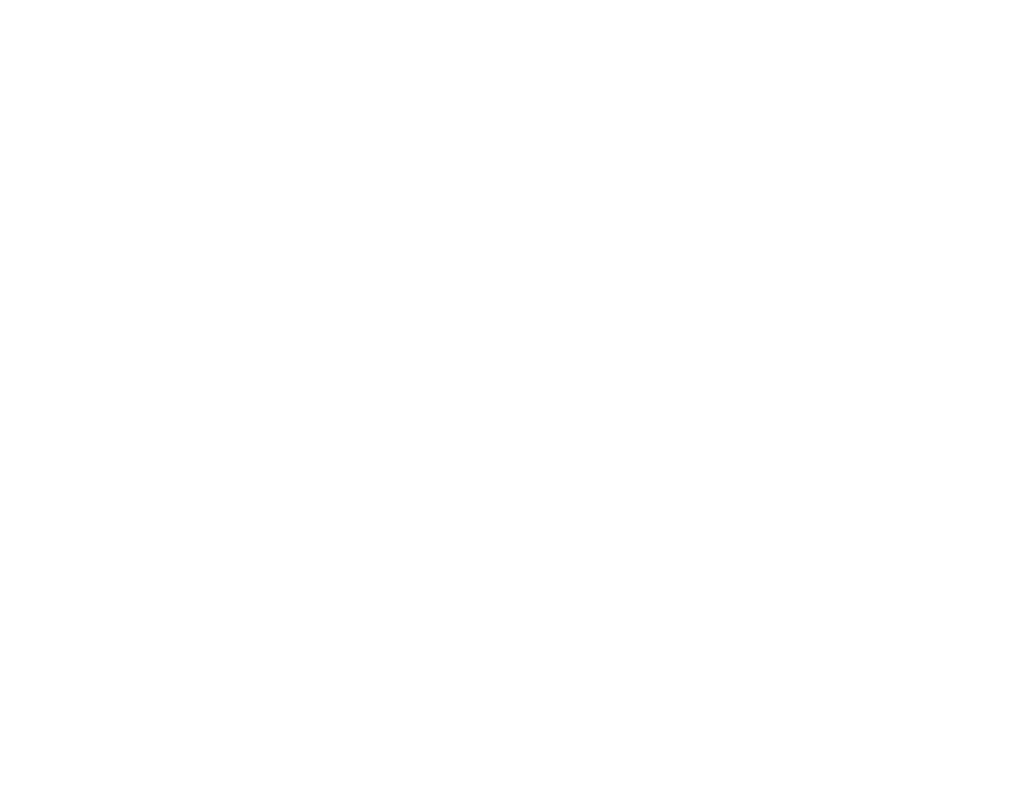
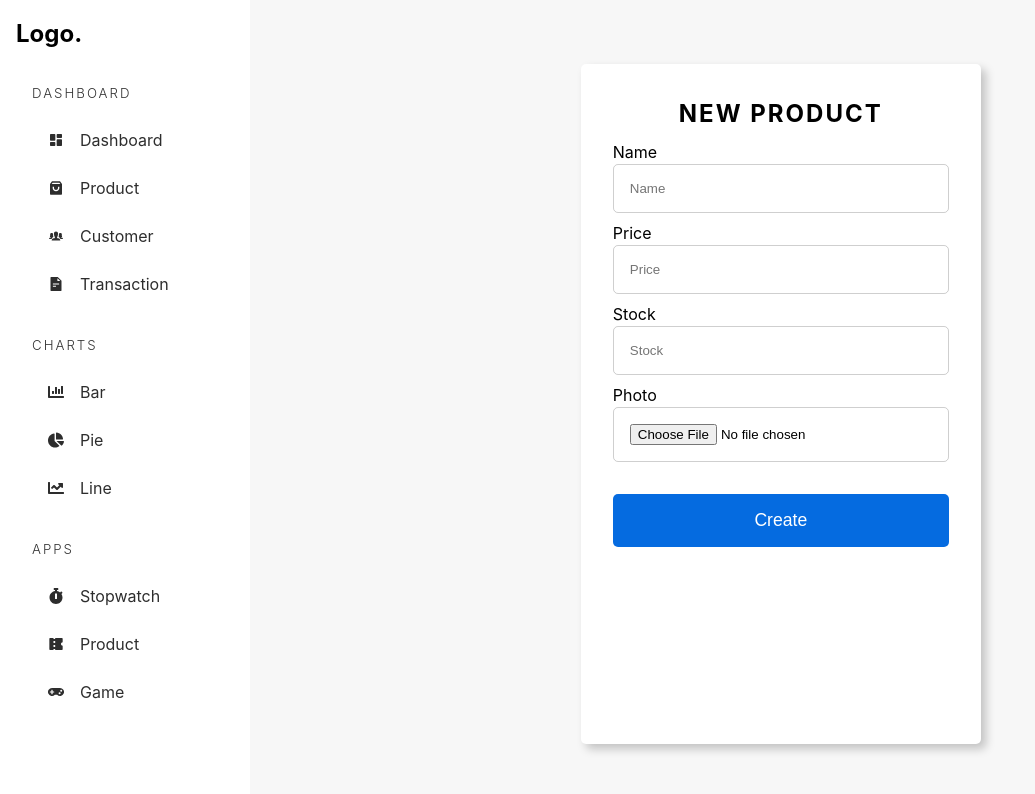
Before and after one commit to Sangram4213/Admin-Dashboard, a React (Vite) app: page /admin/product/new in a window 1280 px wide. Before the commit this address had no page. Shown: the top 794 px of the page, without its empty margins (0-1035 px from the left). Built offline with nearby package versions, Linux system fonts and the light colour scheme.

Commit message:
we have now make an action for add product and manage product

```diff
--- a/src/App.tsx
+++ b/src/App.tsx
@@ -6,6 +6,9 @@ const Dashboard = lazy(() => import("./pages/Dashboard"));
 const Products = lazy(() => import("./pages/Products"));
 const Transaction = lazy(() => import("./pages/Transaction"));
 const Customers = lazy(() => import("./pages/Customers"));
+const NewProduct = lazy(() => import("./pages/management/NewProduct"));
+const ProductManagement = lazy(() => import("./pages/management/ProductManagement"));
+const TransactionManagement= lazy(() => import("./pages/management/TransactionManagement"));
 
 const App = () => {
   return (
@@ -21,6 +24,10 @@ const App = () => {
 
           {/* Apps */}
 
+          {/*  Management */}
+          <Route path="/admin/product/new" element={<NewProduct/>}/>
+          <Route path="/admin/product/:id" element={<ProductManagement/>}/>
+          <Route path="/admin/transaction/:id" element={<TransactionManagement/>}/>
         </Routes>
       </Suspense>
     </Router>
--- a/src/Styles/_products.scss
+++ b/src/Styles/_products.scss
@@ -18,3 +18,91 @@
         opacity: 0.8;
     }
 }
+
+.product-managemet{
+    @include flex(row,center,unset);
+    padding: 4rem;
+
+    >section{
+        overflow-y: auto;
+        width: 100%;
+        height: 85vh;
+        max-width: 500px;
+        box-shadow: 0px 5px 5px rgba(0,0,0,0.216);
+        background-color: white;
+        padding: 5rem;
+        @include flex(column,unset,unset,1rem);
+        position: relative;
+        border-radius: 5px;
+        >h2{
+            @include heading(2px);
+            text-align: center;
+        }
+        >img{
+            @include square(100%);
+            object-fit: cover;
+        }
+        >strong{
+            font-weight: 300;
+        }
+        >span{
+            position: absolute;
+            right: 2rem;
+            top: 2rem;
+        }
+        >p{
+            text-align: center;
+            letter-spacing: 2px;
+            text-transform: uppercase;
+        }
+        >h3{
+            text-align: center;
+            font-size: 2rem;
+        }
+    }
+    >article{
+        height: 85vh;
+        padding: 2rem;
+        width: 100%;
+        max-width: 400px;
+        background-color: white;
+        border-radius: 5px;
+        box-shadow: 5px 5px 10px rgba(0,0,0,0.216);
+
+        >form{
+            @include flex(column,unset,center,2rem);
+            >h2{
+                text-transform: uppercase;
+                letter-spacing: 2px;
+            }
+            >img{
+                @include square(5rem);
+                object-fit: cover;
+                border-radius: 5px;
+            }
+            >div{
+                width: 100%;
+                position: relative;
+               >label{
+                position: absolute;
+                left: 0;
+                top: -1.5rem;
+               }
+               >input{
+                @include inputStyle(100%,1rem,unset,1px solid rgba(13,13,13,0.196));
+                border-radius: 5px;
+               }
+            }
+            >button{
+                padding: 1rem;
+                border: none;
+                background-color: rgb(5, 107, 224);
+                color: white;
+                width: 100%;
+                border-radius: 5px;
+                font-size: 1.1rem;
+                cursor: pointer;
+               }
+        }
+    }
+}
--- /dev/null
+++ b/src/pages/management/NewProduct.tsx
@@ -0,0 +1,81 @@
+import { useState,ChangeEvent } from "react";
+import AdminSideBar from "../../components/AdminSideBar";
+
+const NewProduct = () => {
+  const [name, setName] = useState<string>("");
+  const [price, setPrice] = useState<number>();
+  const [stock, setStock] = useState<number>();
+  const [photo, setPhoto] = useState<string>("");
+
+  const changeImageHandler=(e:ChangeEvent<HTMLInputElement>)=>{
+
+    const file:File | undefined=e.target.files?.[0];
+
+    console.log(file);
+
+    const reader:FileReader = new FileReader();
+
+    if(file){
+       reader.readAsDataURL(file);
+       console.log(reader);
+       reader.onloadend= ()=>{
+        if(typeof reader.result === 'string') setPhoto(reader.result);
+       }
+    }
+  }
+  return (
+    <div className="admin-container">
+      <AdminSideBar />
+      <main className="product-managemet">
+        <article>
+          <form action="">
+            <h2>New Product</h2>
+            <div>
+              <label>Name</label>
+              <input
+              required
+                type="text"
+                placeholder="Name"
+                value={name}
+                onChange={(e) => setName(e.target.value)}
+              />
+            </div>
+            <div>
+              <label>Price</label>
+              <input
+              required
+                type="number"
+                placeholder="Price"
+                value={price}
+                onChange={(e) => setPrice(Number(e.target.value))}
+              />
+            </div>
+            <div>
+              <label>Stock</label>
+              <input
+              required
+                type="number"
+                placeholder="Stock"
+                value={stock}
+                onChange={(e) => setStock(Number(e.target.value))}
+              />
+            </div>
+            <div>
+              <label>Photo</label>
+              <input
+                type="file"
+                onChange={changeImageHandler}
+              />
+            </div>
+            {
+              photo && <img src={photo} alt="New Image" />
+            }
+            <button type="submit">Create</button>
+          </form>
+        </article>
+      </main>
+    </div>
+  );
+};
+
+export default NewProduct;
--- /dev/null
+++ b/src/pages/management/ProductManagement.tsx
@@ -0,0 +1,109 @@
+
+
+import { useState,ChangeEvent, FormEvent } from "react";
+import AdminSideBar from "../../components/AdminSideBar";
+
+const img =
+  "https://images.unsplash.com/photo-1542291026-7eec264c27ff?ixlib=rb-4.0.3&ixid=MnwxMjA3fDB8MHxzZWFyY2h8Mnx8c2hvZXN8ZW58MHx8MHx8&w=1000&q=804";
+
+const ProductManagement = () => {
+  const [name, setName] = useState<string>("Puma Shoes");
+  const [price, setPrice] = useState<number>(1999);
+  const [stock, setStock] = useState<number>(10);
+  const [photo, setPhoto] = useState<string>(img);
+
+  const [nameUpdate, setNameUpdate] = useState<string>(name);
+  const [priceUpdate, setPriceUpdate] = useState<number>(price);
+  const [stockUpdate, setStockUpdate] = useState<number>(stock);
+  const [photoUpdate, setPhotoUpdate] = useState<string>(photo);
+
+  const changeImageHandler=(e:ChangeEvent<HTMLInputElement>)=>{
+
+    const file:File | undefined=e.target.files?.[0];
+
+    console.log(file);
+
+    const reader:FileReader = new FileReader();
+
+    if(file){
+       reader.readAsDataURL(file);
+       console.log(reader);
+       reader.onloadend= ()=>{
+        if(typeof reader.result === 'string') setPhotoUpdate(reader.result);
+       }
+    }
+  }
+
+const submitHandler=(e:FormEvent<HTMLFormElement>)=>{
+    e.preventDefault();
+    setName(nameUpdate);
+    setPrice(priceUpdate);
+    setStock(stockUpdate);
+    setPhoto(photoUpdate);
+}
+
+  return (
+    <div className="admin-container">
+      <AdminSideBar />
+      <main className="product-managemet">
+        <section>
+          <strong>ID - efsdf45t54t</strong>
+          <img src={photo} alt="Product" />
+          <p>{name}</p>
+          {
+            stock >0 ? <span className="green">{stock} Available</span> : <span className="red">Not Available</span>
+          }
+          <h3>${price}</h3>
+        </section>
+        <article>
+          <form onSubmit={submitHandler}>
+            <h2>Update</h2>
+            <div>
+              <label>Name</label>
+              <input
+              required
+                type="text"
+                placeholder="Name"
+                value={nameUpdate}
+                onChange={(e) => setNameUpdate(e.target.value)}
+              />
+            </div>
+            <div>
+              <label>Price</label>
+              <input
+              required
+                type="number"
+                placeholder="Price"
+                value={priceUpdate}
+                onChange={(e) => setPriceUpdate(Number(e.target.value))}
+              />
+            </div>
+            <div>
+              <label>Stock</label>
+              <input
+              required
+                type="number"
+                placeholder="Stock"
+                value={stockUpdate}
+                onChange={(e) => setStockUpdate(Number(e.target.value))}
+              />
+            </div>
+            <div>
+              <label>Photo</label>
+              <input
+                type="file"
+                onChange={changeImageHandler}
+              />
+            </div>
+            {
+              photoUpdate && <img src={photoUpdate} alt="New Image" />
+            }
+            <button type="submit">Update</button>
+          </form>
+        </article>
+      </main>
+    </div>
+  );
+};
+
+export default ProductManagement;
--- /dev/null
+++ b/src/pages/management/TransactionManagement.tsx
@@ -0,0 +1,9 @@
+
+
+const TransactionManagement = () => {
+  return (
+    <div>TransactionManagement</div>
+  )
+}
+
+export default TransactionManagement
```
